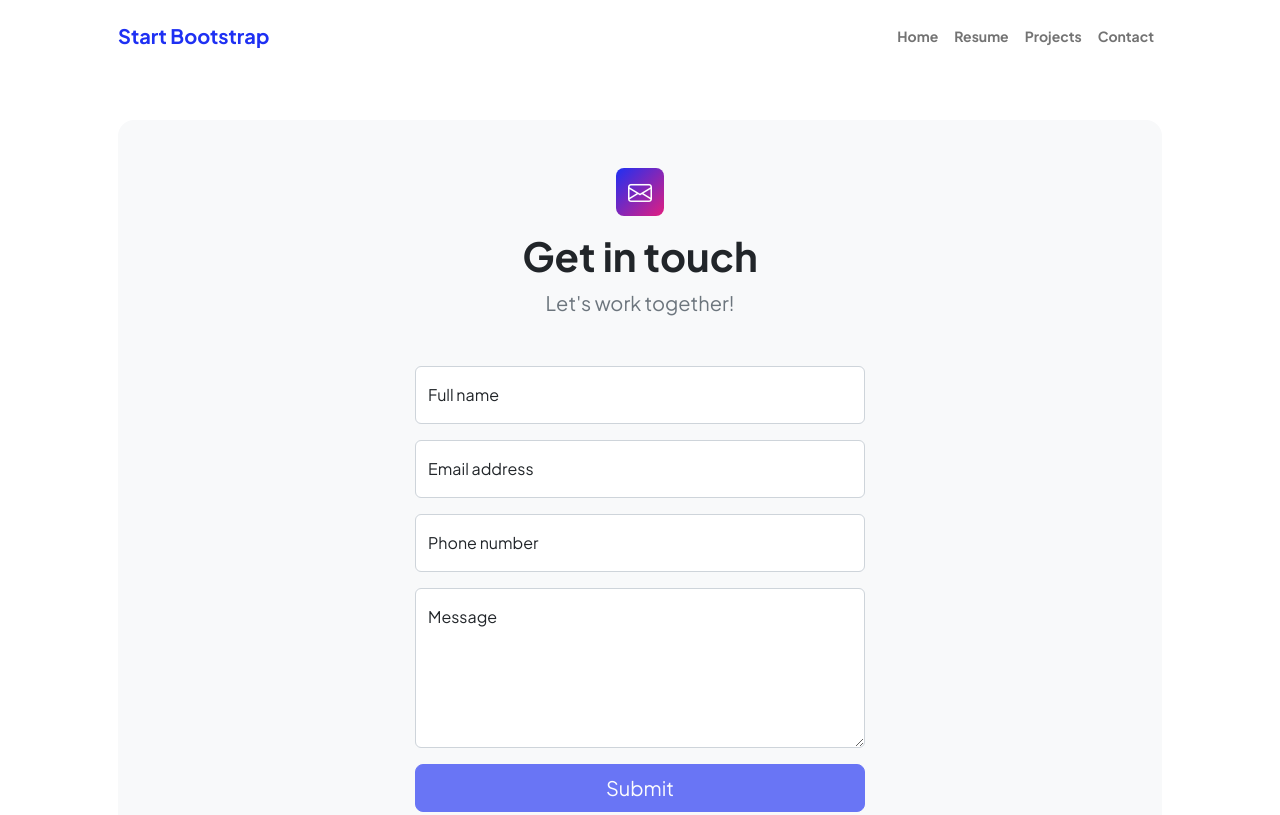
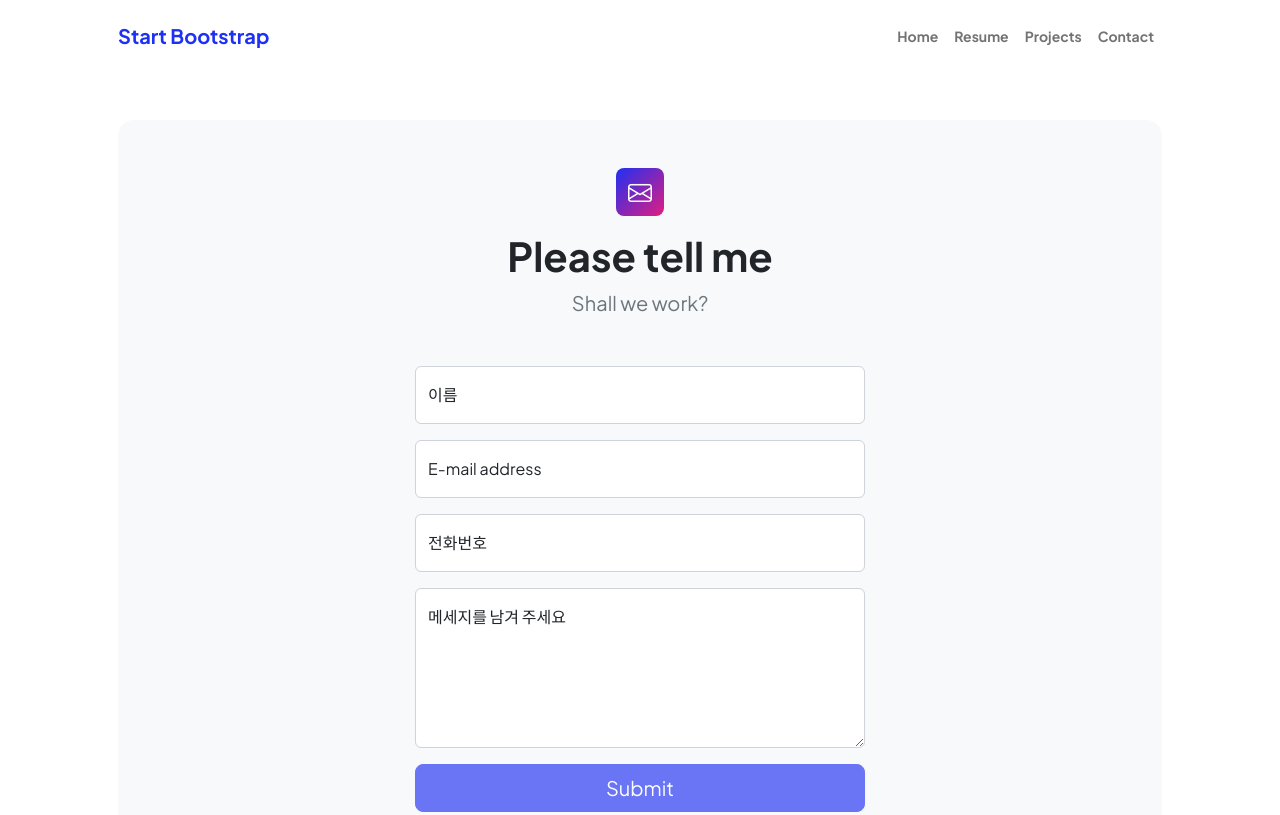
Before and after one commit to yknlwca/ykwlnca.github.io, a plain HTML site: page contact.html in a window 1280 px wide. Shown: the top 815 px of the page. Drawn offline with nearby package versions, Linux system fonts and the light colour scheme.

Commit message:
contact update

```diff
--- a/contact.html
+++ b/contact.html
@@ -41,8 +41,8 @@
                     <div class="bg-light rounded-4 py-5 px-4 px-md-5">
                         <div class="text-center mb-5">
                             <div class="feature bg-primary bg-gradient-primary-to-secondary text-white rounded-3 mb-3"><i class="bi bi-envelope"></i></div>
-                            <h1 class="fw-bolder">Get in touch</h1>
-                            <p class="lead fw-normal text-muted mb-0">Let's work together!</p>
+                            <h1 class="fw-bolder">Please tell me</h1>
+                            <p class="lead fw-normal text-muted mb-0">Shall we work?</p>
                         </div>
                         <div class="row gx-5 justify-content-center">
                             <div class="col-lg-8 col-xl-6">
@@ -57,26 +57,26 @@
                                     <!-- Name input-->
                                     <div class="form-floating mb-3">
                                         <input class="form-control" id="name" type="text" placeholder="Enter your name..." data-sb-validations="required" />
-                                        <label for="name">Full name</label>
+                                        <label for="name">이름</label>
                                         <div class="invalid-feedback" data-sb-feedback="name:required">A name is required.</div>
                                     </div>
                                     <!-- Email address input-->
                                     <div class="form-floating mb-3">
                                         <input class="form-control" id="email" type="email" placeholder="name@example.com" data-sb-validations="required,email" />
-                                        <label for="email">Email address</label>
+                                        <label for="email">E-mail address</label>
                                         <div class="invalid-feedback" data-sb-feedback="email:required">An email is required.</div>
                                         <div class="invalid-feedback" data-sb-feedback="email:email">Email is not valid.</div>
                                     </div>
                                     <!-- Phone number input-->
                                     <div class="form-floating mb-3">
                                         <input class="form-control" id="phone" type="tel" placeholder="(123) 456-7890" data-sb-validations="required" />
-                                        <label for="phone">Phone number</label>
+                                        <label for="phone">전화번호</label>
                                         <div class="invalid-feedback" data-sb-feedback="phone:required">A phone number is required.</div>
                                     </div>
                                     <!-- Message input-->
                                     <div class="form-floating mb-3">
                                         <textarea class="form-control" id="message" type="text" placeholder="Enter your message here..." style="height: 10rem" data-sb-validations="required"></textarea>
-                                        <label for="message">Message</label>
+                                        <label for="message">메세지를 남겨 주세요</label>
                                         <div class="invalid-feedback" data-sb-feedback="message:required">A message is required.</div>
                                     </div>
                                     <!-- Submit success message-->
```
